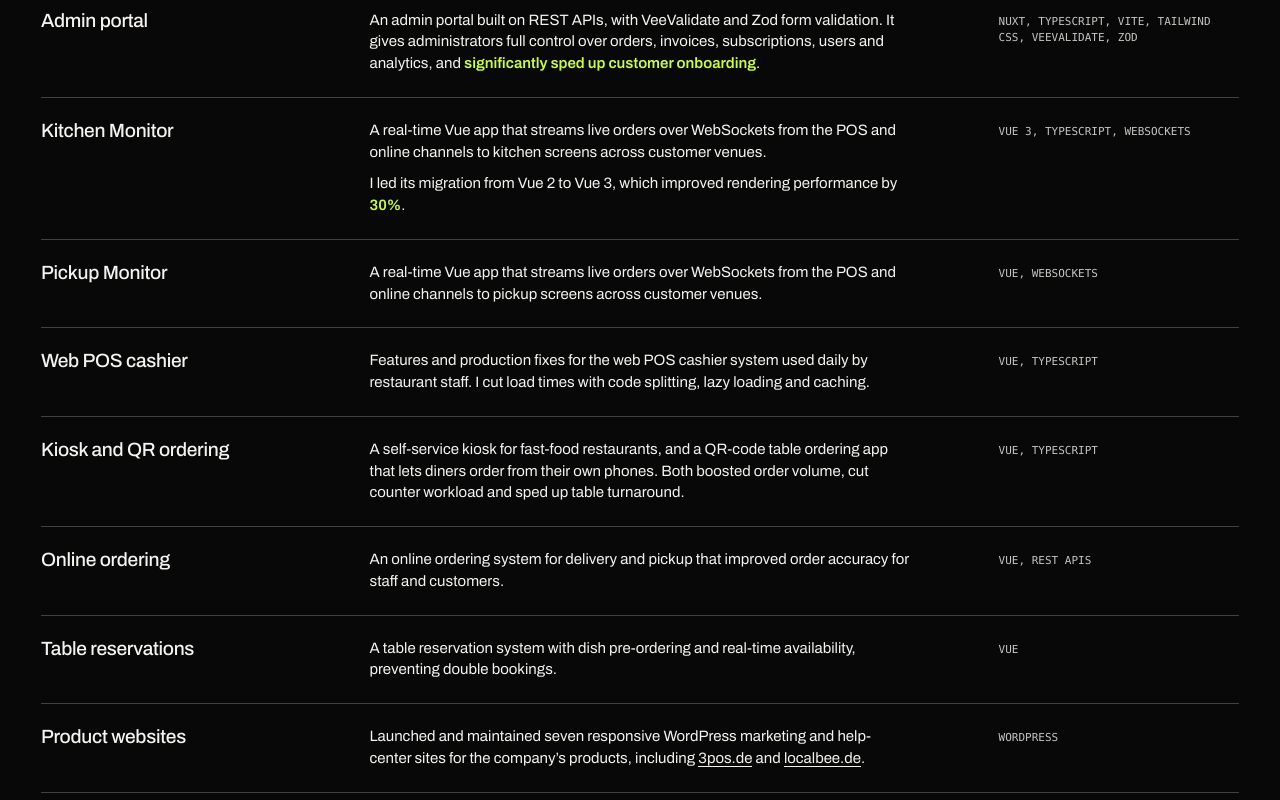
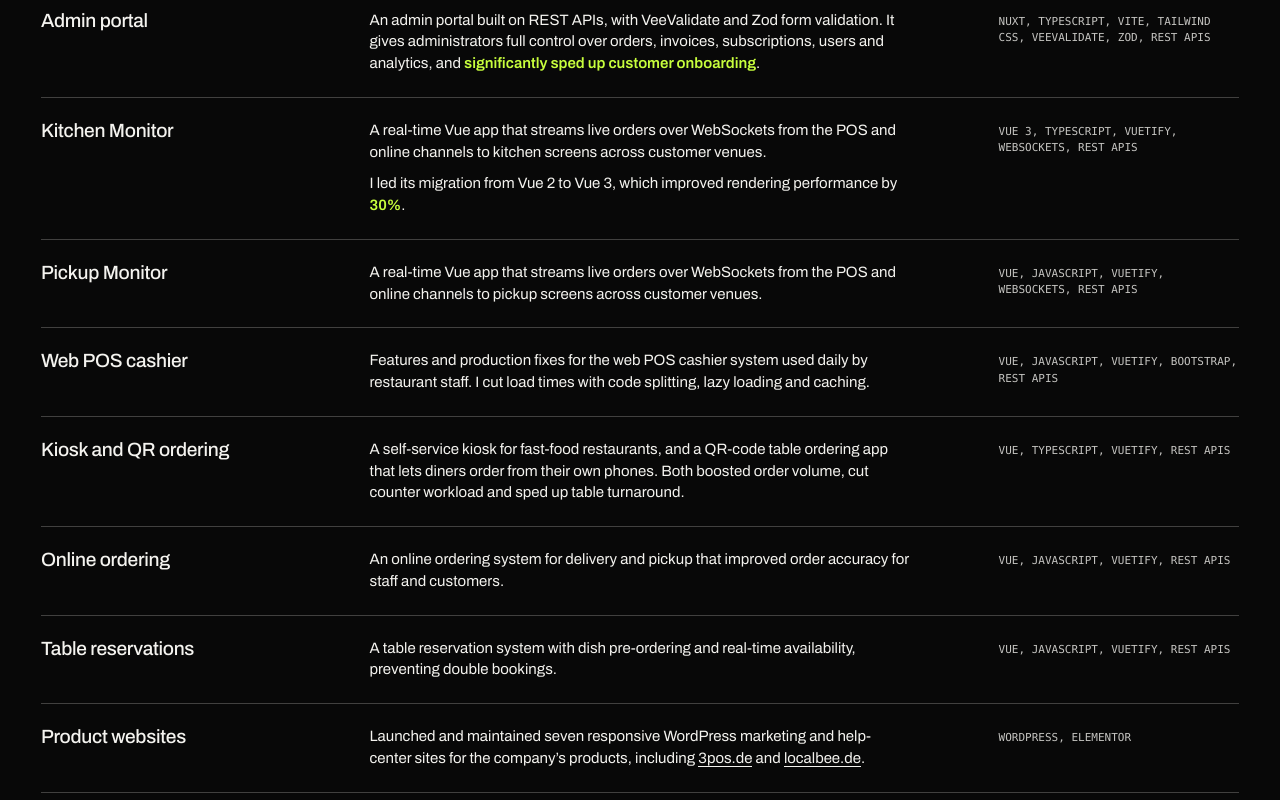
Before and after one commit to izemhsn/portfolio, a plain HTML site: page index.html in a window 1280 px wide. Shown: the part 1640-2440 px from the top of the page. Drawn offline with Linux system fonts and the light colour scheme.

Commit message:
update tech stacks: add JavaScript, Vuetify, Bootstrap, REST APIs and Elementor to experience rows and site cards

```diff
--- a/index.html
+++ b/index.html
@@ -104,7 +104,7 @@
           <li class="row" id="admin-portal">
             <h4>Admin portal</h4>
             <div class="row-body"><p>An admin portal built on REST APIs, with VeeValidate and Zod form validation. It gives administrators full control over orders, invoices, subscriptions, users and analytics, and <strong>significantly sped up customer onboarding</strong>.</p></div>
-            <p class="row-stack">Nuxt, TypeScript, Vite, Tailwind CSS, VeeValidate, Zod</p>
+            <p class="row-stack">Nuxt, TypeScript, Vite, Tailwind CSS, VeeValidate, Zod, REST APIs</p>
           </li>
           <li class="row" id="kitchen-monitor">
             <h4>Kitchen Monitor</h4>
@@ -112,37 +112,37 @@
               <p>A real-time Vue app that streams live orders over WebSockets from the POS and online channels to kitchen screens across customer venues.</p>
               <p>I led its migration from Vue 2 to Vue 3, which improved rendering performance by <strong>30%</strong>.</p>
             </div>
-            <p class="row-stack">Vue 3, TypeScript, WebSockets</p>
+            <p class="row-stack">Vue 3, TypeScript, Vuetify, WebSockets, REST APIs</p>
           </li>
           <li class="row" id="pickup-monitor">
             <h4>Pickup Monitor</h4>
             <div class="row-body"><p>A real-time Vue app that streams live orders over WebSockets from the POS and online channels to pickup screens across customer venues.</p></div>
-            <p class="row-stack">Vue, WebSockets</p>
+            <p class="row-stack">Vue, JavaScript, Vuetify, WebSockets, REST APIs</p>
           </li>
           <li class="row" id="cashier">
             <h4>Web POS cashier</h4>
             <div class="row-body"><p>Features and production fixes for the web POS cashier system used daily by restaurant staff. I cut load times with code splitting, lazy loading and caching.</p></div>
-            <p class="row-stack">Vue, TypeScript</p>
+            <p class="row-stack">Vue, JavaScript, Vuetify, Bootstrap, REST APIs</p>
           </li>
           <li class="row" id="ordering">
             <h4>Kiosk and QR ordering</h4>
             <div class="row-body"><p>A self-service kiosk for fast-food restaurants, and a QR-code table ordering app that lets diners order from their own phones. Both boosted order volume, cut counter workload and sped up table turnaround.</p></div>
-            <p class="row-stack">Vue, TypeScript</p>
+            <p class="row-stack">Vue, TypeScript, Vuetify, REST APIs</p>
           </li>
           <li class="row" id="online-ordering">
             <h4>Online ordering</h4>
             <div class="row-body"><p>An online ordering system for delivery and pickup that improved order accuracy for staff and customers.</p></div>
-            <p class="row-stack">Vue, REST APIs</p>
+            <p class="row-stack">Vue, JavaScript, Vuetify, REST APIs</p>
           </li>
           <li class="row" id="reservations">
             <h4>Table reservations</h4>
             <div class="row-body"><p>A table reservation system with dish pre-ordering and real-time availability, preventing double bookings.</p></div>
-            <p class="row-stack">Vue</p>
+            <p class="row-stack">Vue, JavaScript, Vuetify, REST APIs</p>
           </li>
           <li class="row" id="wordpress">
             <h4>Product websites</h4>
             <div class="row-body"><p>Launched and maintained seven responsive WordPress marketing and help-center sites for the company’s products, including <a href="https://www.3pos.de/">3pos.de</a> and <a href="https://www.localbee.de/">localbee.de</a>.</p></div>
-            <p class="row-stack">WordPress</p>
+            <p class="row-stack">WordPress, Elementor</p>
           </li>
         </ul>
       </div>
@@ -372,7 +372,7 @@
           <div class="project-info">
             <h3 id="p-site">3pos.de</h3>
             <p>Product and marketing website</p>
-            <p>WordPress / Responsive design</p>
+            <p>WordPress / Elementor / Responsive design</p>
             <span>Live</span>
           </div>
         </article>
@@ -390,7 +390,7 @@
           <div class="project-info">
             <h3 id="p-localbee">localbee.de</h3>
             <p>Product website for the LocalBee online shop</p>
-            <p>WordPress / Responsive design</p>
+            <p>WordPress / Elementor / Responsive design</p>
             <span>Live</span>
           </div>
         </article>
```
